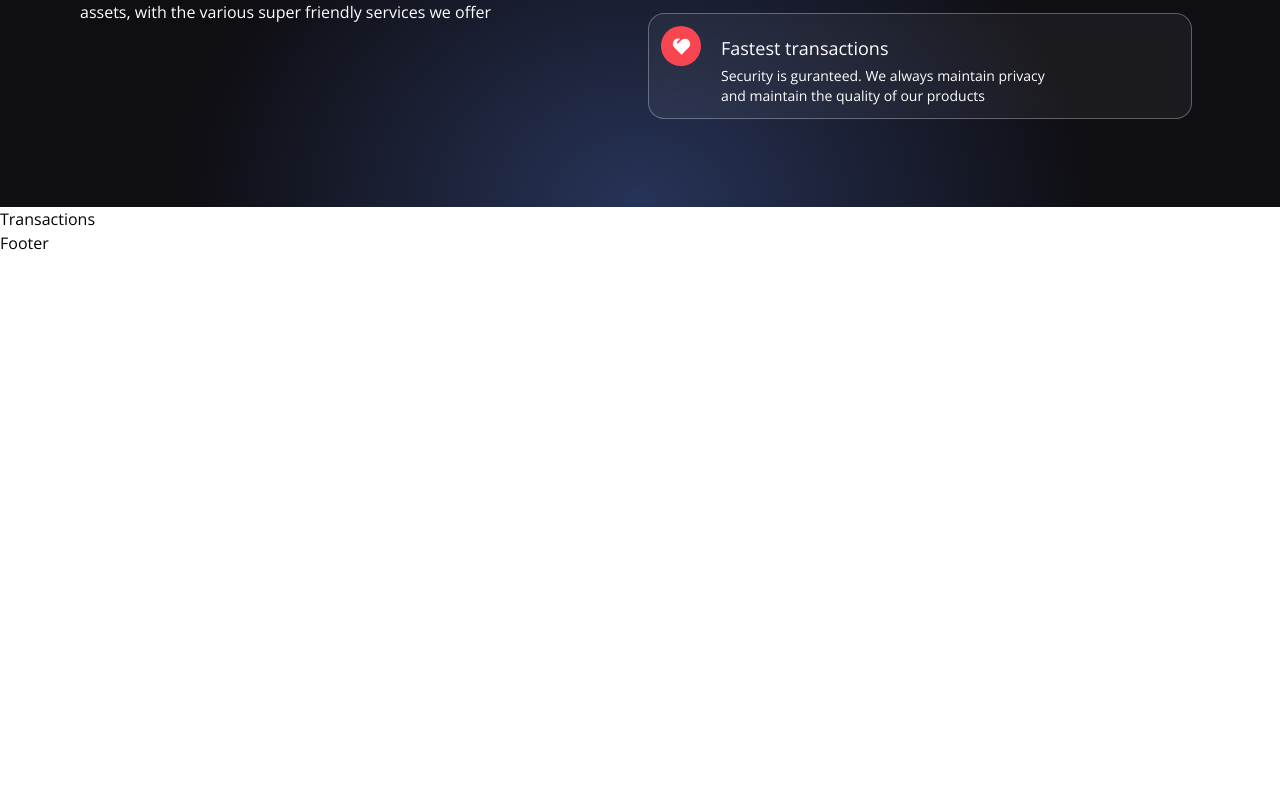
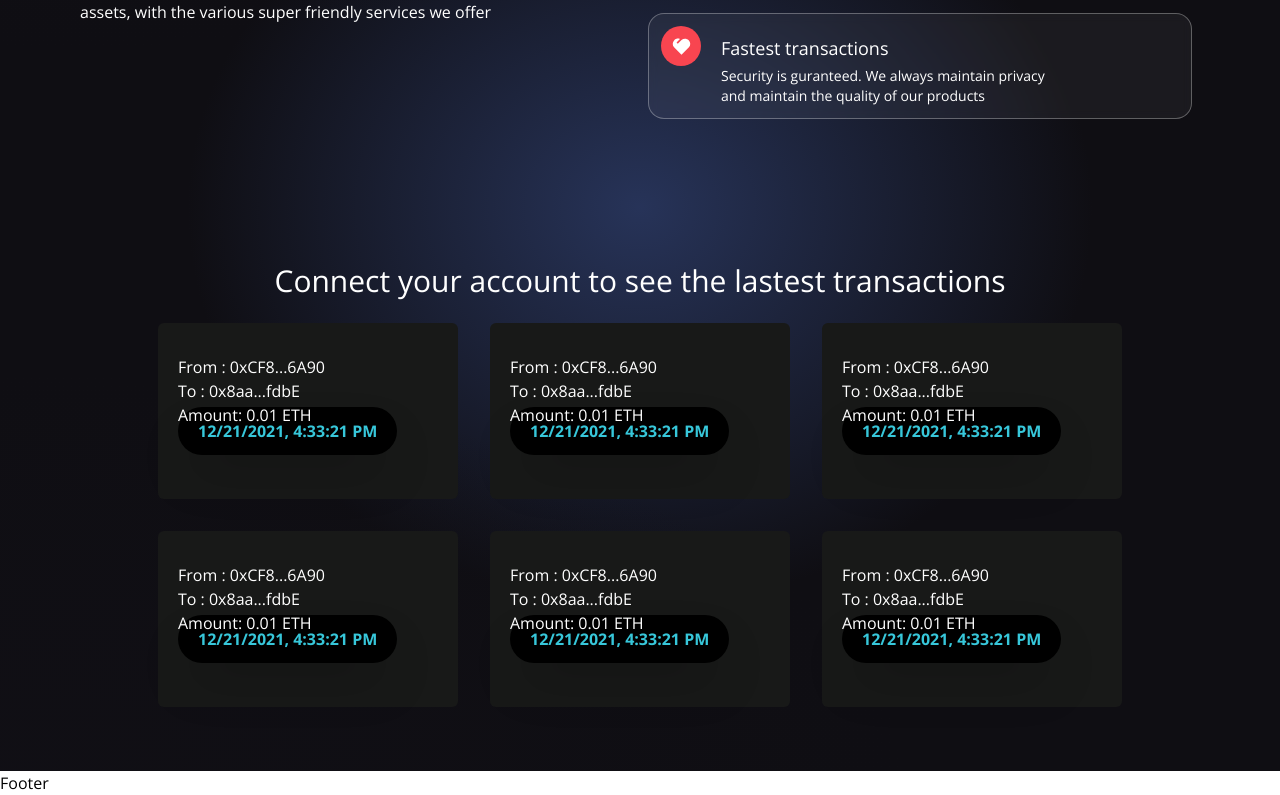
Before and after one commit to codebaya/web3, a React (Vite) app in the folder client/: page / in a window 1280 px wide. Shown: the part 1076-1871 px from the top of the page. Before the commit the page ends 1331 px from the top, so only its background shows below. Built offline with nearby package versions, Linux system fonts and the light colour scheme.

Commit message:
add_gifapi

```diff
--- a/client/src/components/Transactions.jsx
+++ b/client/src/components/Transactions.jsx
@@ -1,6 +1,65 @@
+import React, { useContext } from 'react';
+import { TransactionContext } from '../context/TransactionContext';
+import dummyData from '../utils/dummyData';
+import { shortenAddress } from '../utils/shortenAddress';
+
+const TransactionCard = ({ addressTo, addressFrom, timestamp, message, keyword, amount, url}) => {
+    return (
+        <div className='bg-[#181918] m-4 flex flex-1
+        2xl:min-w-[450px]
+        2xl:max-w-[500px]
+        sm:min-w-[270px]
+        sm:max-w-[300px]
+        flex-col p-3 rounded-md hover:shadow-2xl
+        '>
+            <div className='flex flex-col items-center w-full mt-3'>
+                <div className='display-flex justify-start w-full mb-6 p-2'>
+                    <a href={`https://ropsten.etherscan.io/address/${addressFrom}`} target="_blank" rel='noopener noreferrer' >
+                        <p className='text-white text-base'>From : {shortenAddress(addressFrom)}</p>
+                    </a>
+                    <a href={`https://ropsten.etherscan.io/address/${addressTo}`} target="_blank" rel='noopener noreferrer' >
+                        <p className='text-white text-base'>To : {shortenAddress(addressTo)}</p>
+                    </a>
+                    <p className='text-white text-base'>Amount: {amount} ETH </p>
+                    {message && (
+                        <>
+                            <br />
+                            <p className='text-white text-base'>Message: {message} </p>
+
+                        </>
+                    )}
+
+                        <div className='bg-black p-3 px-5 w-max rounded-3xl -mt-5 shadow-2xl'>
+                            <p className='text-[#37c7da] font-bold'>{timestamp}</p>
+                        </div>
+                </div>
+            </div>
+
+        </div>
+
+
+    )
+}
 const Transactions = () => {
+    const { currentAccount } = useContext(TransactionContext);
     return (
-        <h1>Transactions</h1>
+        <div className='flex w-full justify-center items-center 2xl:px-20 gradient-bg-transactions'>
+            <div className='flex flex-col md:p-12 py-12 px-4'>
+                {currentAccount ? (
+                    <h3 className='text-white text-3xl text-center my-2' >Lastest Transactions</h3>
+
+                ) : (
+                    <h3 className='text-white text-3xl text-center my-2' >Connect your account to see the lastest transactions</h3>
+
+                )}
+
+                <div className='flex flex-wrap justify-center items-center mg-10'>
+                    {dummyData.reverse().map((transaction, i) => (
+                        <TransactionCard key={i} {...transaction} />
+                    ))}
+                </div>
+            </div>
+        </div>
     );
 }
 
--- a/client/src/components/Welcome.jsx
+++ b/client/src/components/Welcome.jsx
@@ -5,6 +5,7 @@
 
 import { TransactionContext } from "../context/TransactionContext";
 import { Loader } from './';
+import { shortenAddress } from "../utils/shortenAddress";
 
 const companyCommonStyles = "min-h-[70px] sm:px-0 px-2 sm:min-w-[120px] flex justify-center items-center border-[0.5px] border-gray-400 text-sm font-light text-white";
 
@@ -86,7 +87,7 @@
                             </div>
                             <div>
                                 <p className="text-white font-light text-sm">
-                                    Address
+                                    {shortenAddress(currentAccount)}
                                 </p>
                                 <p className="text-white font-semibold text-lg mt-1">
                                     Ethereum
--- /dev/null
+++ b/client/src/utils/dummyData.js
@@ -0,0 +1,57 @@
+
+export default [
+    {
+      id: 1,
+      url: "https://metro.co.uk/wp-content/uploads/2015/05/pokemon_crying.gif?quality=90&strip=all&zoom=1&resize=500%2C284",
+      message: "",
+      timestamp: "12/21/2021, 4:33:21 PM",
+      addressFrom: "0xCF8e569A97C423952DdFf902375C7C76549A6A90",
+      amount: "0.01",
+      addressTo: "0x8aa395Ab97837576aF9cd6946C79024ef1acfdbE",
+    },
+    {
+      id: 2,
+      url: "https://media4.popsugar-assets.com/files/2013/11/07/832/n/1922398/eb7a69a76543358d_28.gif",
+      message: "",
+      timestamp: "12/21/2021, 4:33:21 PM",
+      addressFrom: "0xCF8e569A97C423952DdFf902375C7C76549A6A90",
+      amount: "0.01",
+      addressTo: "0x8aa395Ab97837576aF9cd6946C79024ef1acfdbE",
+    },
+    {
+      id: 3,
+      url: "https://acegif.com/wp-content/uploads/gif-shaking-head-38.gif",
+      message: "",
+      timestamp: "12/21/2021, 4:33:21 PM",
+      addressFrom: "0xCF8e569A97C423952DdFf902375C7C76549A6A90",
+      amount: "0.01",
+      addressTo: "0x8aa395Ab97837576aF9cd6946C79024ef1acfdbE",
+    },
+    {
+      id: 4,
+      url: "https://i.pinimg.com/originals/68/a0/9e/68a09e774e98242871c2db0f99307420.gif",
+      message: "",
+      timestamp: "12/21/2021, 4:33:21 PM",
+      addressFrom: "0xCF8e569A97C423952DdFf902375C7C76549A6A90",
+      amount: "0.01",
+      addressTo: "0x8aa395Ab97837576aF9cd6946C79024ef1acfdbE",
+    },
+    {
+      id: 5,
+      url: "https://i.pinimg.com/originals/73/d3/a1/73d3a14d212314ab1f7268b71d639c15.gif",
+      message: "",
+      timestamp: "12/21/2021, 4:33:21 PM",
+      addressFrom: "0xCF8e569A97C423952DdFf902375C7C76549A6A90",
+      amount: "0.01",
+      addressTo: "0x8aa395Ab97837576aF9cd6946C79024ef1acfdbE",
+    },
+    {
+      id: 6,
+      url: "https://www.omnisend.com/blog/wp-content/uploads/2016/09/funny-gifs-9.gif",
+      message: "",
+      timestamp: "12/21/2021, 4:33:21 PM",
+      addressFrom: "0xCF8e569A97C423952DdFf902375C7C76549A6A90",
+      amount: "0.01",
+      addressTo: "0x8aa395Ab97837576aF9cd6946C79024ef1acfdbE",
+    },
+  ];
--- /dev/null
+++ b/client/src/utils/shortenAddress.js
@@ -0,0 +1 @@
+export const shortenAddress = (address) => `${address.slice(0, 5)}...${address.slice(address.length - 4)}`;
```
Also changed, not shown: 2 other files (tests, documents, lock files or other folders).
